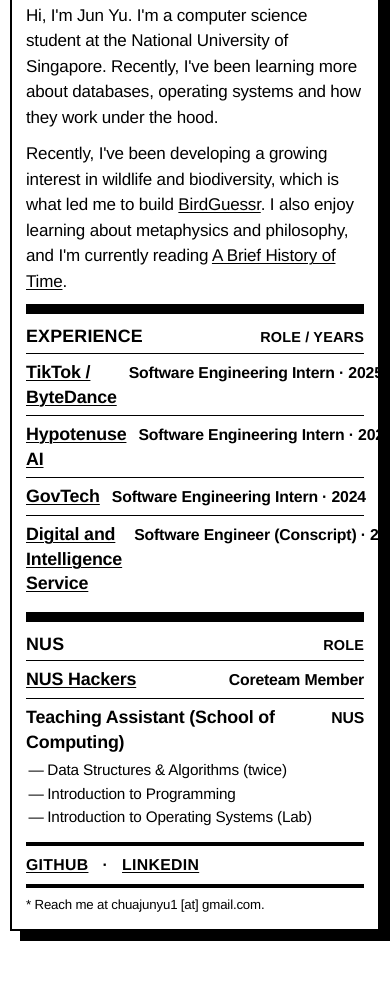
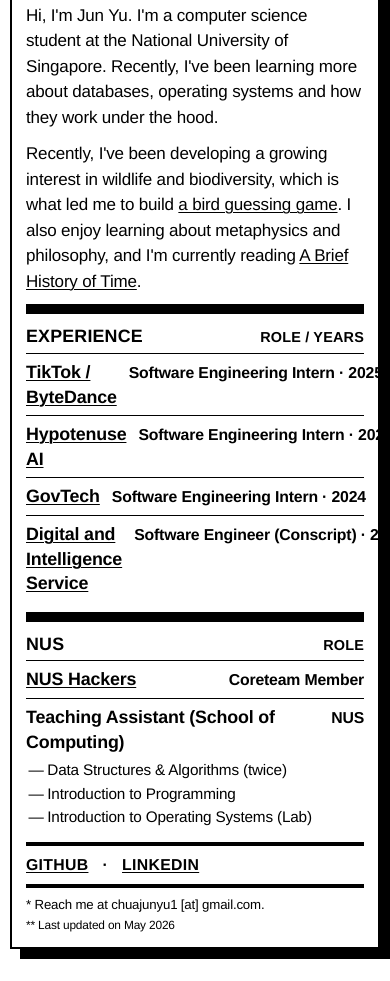
Before and after one commit to chuajunyu/personal-website, an Astro site: page / in a window 390 px wide. Shown: the part 197-1178 px from the top of the page. Built offline with nearby package versions, Linux system fonts and the light colour scheme; Astro itself is replaced by a stand-in of ours.

Commit message:
Add last updated timestamp

```diff
--- a/src/components/FooterNote.astro
+++ b/src/components/FooterNote.astro
@@ -1,11 +1,13 @@
 ---
 interface Props {
     text: string;
+    lastUpdated?: string;
 }
 
-const { text } = Astro.props;
+const { text, lastUpdated = "May 2026" } = Astro.props;
 ---
 
 <footer>
     <p class="footer-note">{text}</p>
+    <p class="footer-note footer-note--updated">** Last updated on {lastUpdated}</p>
 </footer>
--- a/src/pages/index.astro
+++ b/src/pages/index.astro
@@ -86,7 +86,7 @@
             <p>
                 Recently, I've been developing a growing interest in
                 wildlife and biodiversity, which is what led me to build
-                <a href={birdguessrUrl}>BirdGuessr</a>. I also enjoy learning
+                <a href={birdguessrUrl}>a bird guessing game</a>. I also enjoy learning
                 about metaphysics and philosophy, and I'm currently reading
                 <a href="https://en.wikipedia.org/wiki/A_Brief_History_of_Time"
                     >A Brief History of Time</a
--- a/src/styles/global.css
+++ b/src/styles/global.css
@@ -221,6 +221,11 @@
     line-height: 1.4;
 }
 
+.footer-note--updated {
+    margin-top: 2px;
+    font-size: 0.72rem;
+}
+
 @media (max-width: 480px) {
     html {
         font-size: 106.25%;
@@ -249,4 +254,8 @@
     .footer-note {
         font-size: 0.78rem;
     }
+
+    .footer-note--updated {
+        font-size: 0.7rem;
+    }
 }
```
